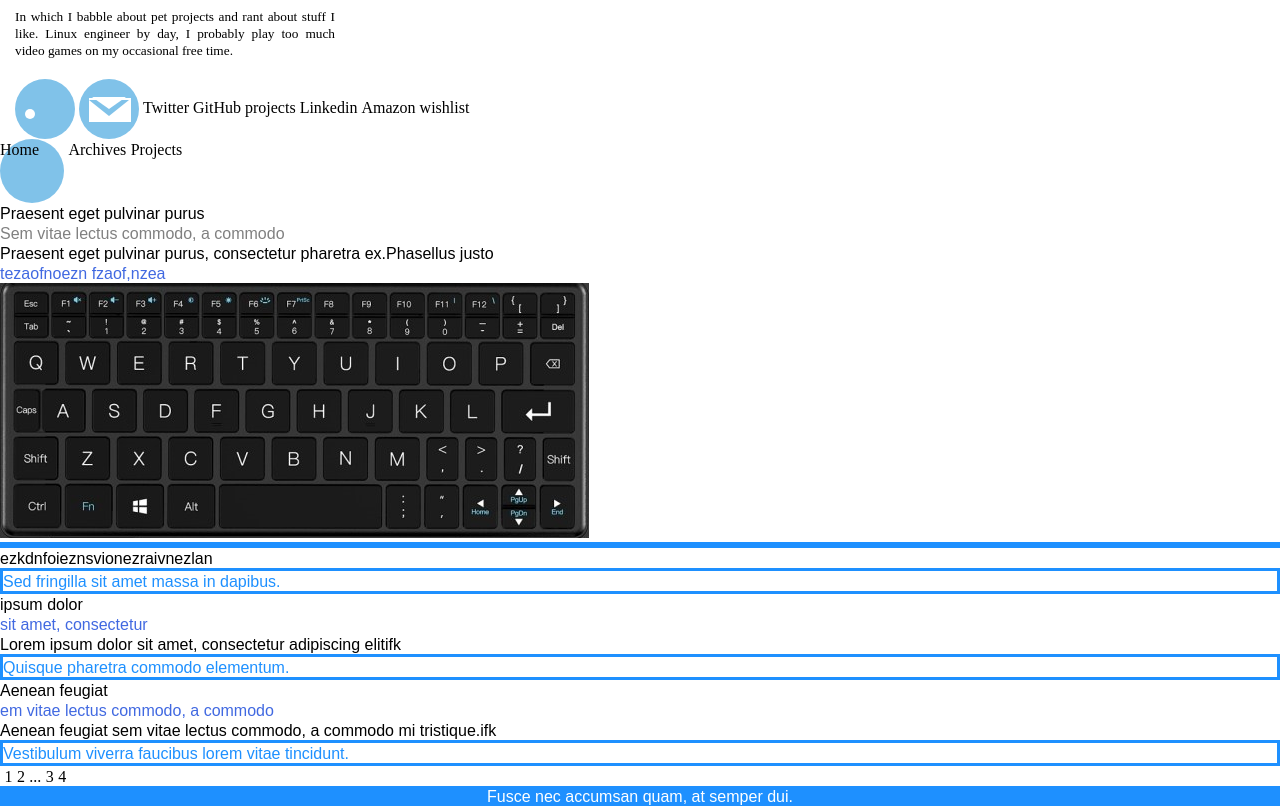
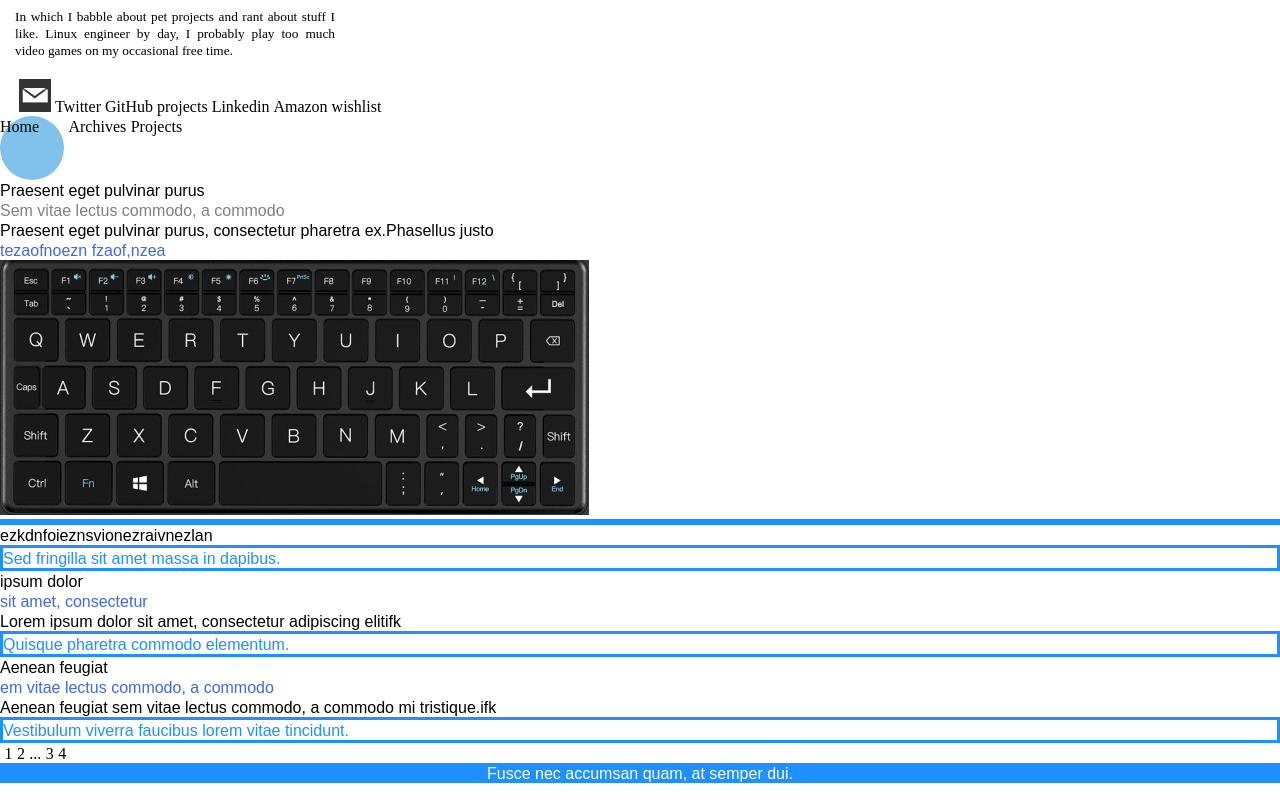
Before and after one commit to Thieumsc/Anisse_Astier_template, a website: page public/index.html in a window 1280 px wide. Shown: the part 112-918 px from the top of the page. After the commit the page ends 895 px from the top, so only its background shows below. Drawn offline with Linux system fonts and the light colour scheme; files whose address does not match are found by name.

Commit message:
fix conflict in branch feature icon email css

```diff
--- a/public/assets/css/author.css
+++ b/public/assets/css/author.css
@@ -41,74 +41,3 @@ aside p {
     padding-bottom: 20px;
     text-align: justify;
 }
-
-.icon-rss {
-    border-radius: 50%;
-    background: rgb(128, 194, 233);
-    width: 60px;
-    height: 60px;
-    display: inline-block;
-    vertical-align: middle;
-}
-
-.icon-rss:hover {
-    background: rgb(70, 129, 255);
-    -webkit-transform: scale(1.25);
-}
-
-.point {
-    border-radius: 50%;
-    background:white;
-    width: 10px;
-    height: 10px;
-    display: inline-block;
-    margin-top: 30px;
-    margin-left: 10px;
-}
-
-.email {
-    border-radius: 50%;
-    background: rgb(128, 194, 233);
-    width: 60px;
-    height: 60px;
-    display: inline-block;
-    vertical-align: middle;
-    position: relative;
-}
-
-.email:hover {
-    background: rgb(70, 129, 255);
-    -webkit-transform: scale(1.25);
-}
-
-.rectangle {
-    width: 36px;
-    height: 18px;
-    border: solid white;
-    background: white;
-    position: relative;
-    margin-top: 19px;
-    margin-left: 9.5px;
-}
-
-.triangle1 {
-    width: 0px;
-    height: 0px;
-    border-top: 16px solid rgb(128, 194, 233);
-    border-left: 20px solid transparent;
-    border-right: 20px solid transparent;
-    position: relative;
-    bottom: 22.5px;
-    left: 9.5px;
-}
-
-.triangle2 {
-    width: 0px;
-    height: 0px;
-    border-top: 12px solid white;
-    border-left: 17px solid transparent;
-    border-right: 17px solid transparent;
-    position: relative;
-    bottom: 41px;
-    left: 12.8px;
-}
--- /dev/null
+++ b/public/assets/css/icons/email.css
@@ -0,0 +1,29 @@
+.icon .email {
+    width: 32px;
+    height: 33px;
+    background: rgb(51, 51, 51);
+}
+
+.email .icon-part-one {
+  width: 25px;
+  height: 13px;
+  background: white;
+  transform: translate3d(15%,80%,0);
+}
+
+.email .icon-part-two{
+    width: 0px;
+    height: 0px;
+    border-top: 9px solid rgb(51, 51, 51);
+    border-left: 12.5px solid transparent;
+    border-right: 12.5px solid transparent;
+}
+
+.email .icon-part-three{
+    width: 0px;
+    height: 0px;
+    border-top: 8.5px solid white;
+    border-left: 11.5px solid transparent;
+    border-right: 11.5px solid transparent;
+    transform: translate3d(-50%, -130%, 0);
+}
--- a/public/index.html
+++ b/public/index.html
@@ -9,6 +9,7 @@
         <link rel="stylesheet" type="text/css" href="/assets/css/header.css">
         <link rel="stylesheet" type="text/css" href="/assets/css/author.css">
         <link rel="stylesheet" type="text/css" href="/assets/css/main.css">
+        <link rel="stylesheet" type="text/css" href="/assets/css/icons/email.css">
     </head>
     <body>
         <aside>
@@ -20,7 +21,7 @@
                 </div>
             </header>
             <p>In which I babble about pet projects and rant about stuff I like. Linux engineer by day, I probably play too much video games on my occasional free time.</p>
-            <ul>
+            <ul class="icon">
                 <li>
                     <a href="/feed/">
                         <figure class="icon-rss">
@@ -34,10 +35,26 @@
                 </li>
                 <li>
                     <a href="mailto:anisse@astier.eu">
-                        <figure class="email">
-                            <div class="rectangle"></div>
-                            <div class="triangle1"></div>
-                            <div class="triangle2"></div>
+                        <figure class="email" title="Contact me by email">
+                            <div class="icon-part-one">
+                                <div class="icon-part-two">
+                                    <div class="icon-part-three">
+                                        <div class="icon-part-four">
+                                            <div class="icon-part-five">
+                                                <div class="icon-part-six">
+                                                    <div class="icon-part-seven">
+                                                        <div class="icon-part-eight">
+                                                            <div class="icon-part-nine">
+                                                                <div class="icon-part-ten"></div>
+                                                            </div>
+                                                        </div>
+                                                    </div>
+                                                </div>
+                                            </div>
+                                        </div>
+                                    </div>
+                                </div>
+                            </div>
                         </figure>
                     </a>
                 </li>
```
